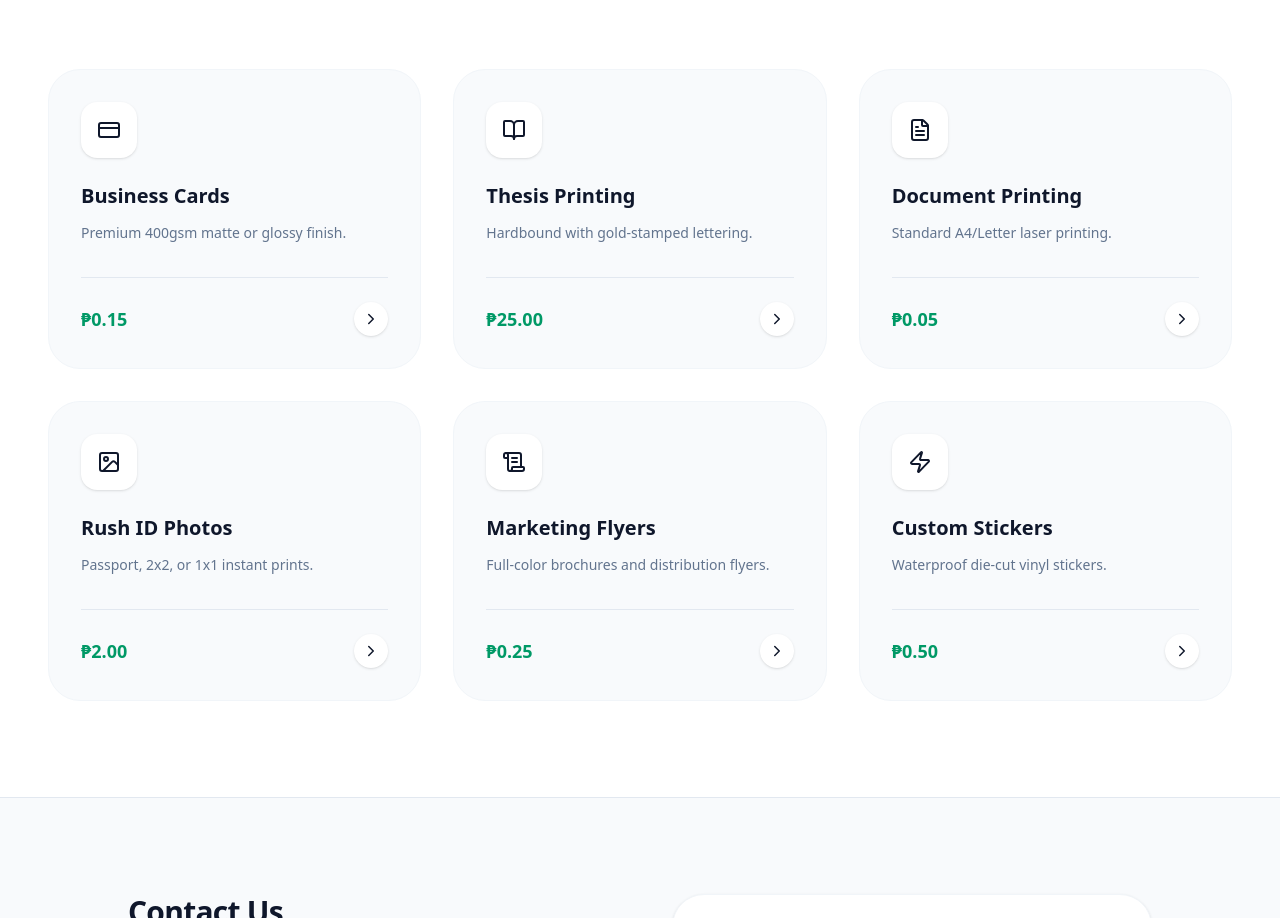
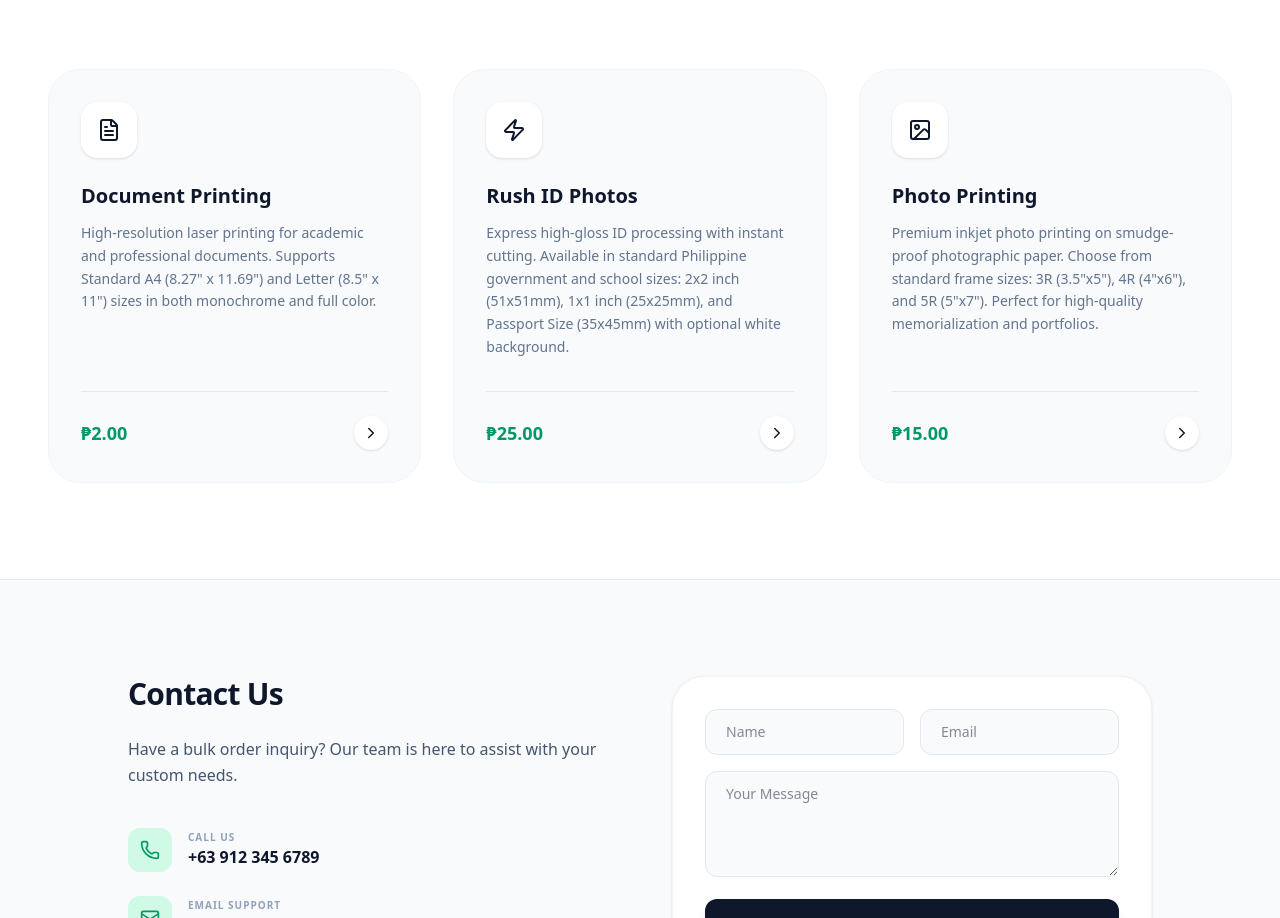
Before and after one commit to Brainnnerr/prINTpro, a React (Vite) app: page / in a window 1280 px wide. Shown: the part 869-1787 px from the top of the page. Built offline with nearby package versions, Linux system fonts and the light colour scheme; no server answers.

Commit message:
Revise services list with new descriptions and prices
Updated service offerings with detailed descriptions and adjusted prices.

```diff
--- a/src/pages/LandingPage.tsx
+++ b/src/pages/LandingPage.tsx
@@ -1,18 +1,15 @@
 import { useState } from "react";
 import {
     ArrowRight,
-    BookOpen,
     CheckCircle,
     ChevronLeft,
     ChevronRight,
-    CreditCard,
     FileText,
     Image as ImageIcon,
     Layers,
     Mail,
     Phone,
     Printer,
-    ScrollText,
     ShieldCheck,
     X,
     Zap,
@@ -42,14 +39,29 @@ export default function LandingPage({ onSelectService, isAuthenticated }: {
         "https://images.unsplash.com/photo-1626785774573-4b799315345d?q=80&w=500",
     ];
 
-    const services = [
-        { id: "s1", name: "Business Cards", desc: "Premium 400gsm matte or glossy finish.", price: 0.15, icon: <CreditCard /> },
-        { id: "s2", name: "Thesis Printing", desc: "Hardbound with gold-stamped lettering.", price: 25.00, icon: <BookOpen /> },
-        { id: "s3", name: "Document Printing", desc: "Standard A4/Letter laser printing.", price: 0.05, icon: <FileText /> },
-        { id: "s4", name: "Rush ID Photos", desc: "Passport, 2x2, or 1x1 instant prints.", price: 2.00, icon: <ImageIcon /> },
-        { id: "s5", name: "Marketing Flyers", desc: "Full-color brochures and distribution flyers.", price: 0.25, icon: <ScrollText /> },
-        { id: "s6", name: "Custom Stickers", desc: "Waterproof die-cut vinyl stickers.", price: 0.50, icon: <Zap /> },
-    ];
+   const services = [
+  {
+    id: "s3",
+    name: "Document Printing",
+    desc: "High-resolution laser printing for academic and professional documents. Supports Standard A4 (8.27\" x 11.69\") and Letter (8.5\" x 11\") sizes in both monochrome and full color.",
+    price: 2.00,
+    icon: <FileText />
+  },
+  {
+    id: "s4",
+    name: "Rush ID Photos",
+    desc: "Express high-gloss ID processing with instant cutting. Available in standard Philippine government and school sizes: 2x2 inch (51x51mm), 1x1 inch (25x25mm), and Passport Size (35x45mm) with optional white background.",
+    price: 25.00,
+    icon: <Zap />
+  },
+  {
+    id: "s5",
+    name: "Photo Printing",
+    desc: "Premium inkjet photo printing on smudge-proof photographic paper. Choose from standard frame sizes: 3R (3.5\"x5\"), 4R (4\"x6\"), and 5R (5\"x7\"). Perfect for high-quality memorialization and portfolios.",
+    price: 15.00,
+    icon: <ImageIcon />
+  },
+];
 
     const handleStartOrder = (service?: Service) => {
         if (!isAuthenticated) {
```
